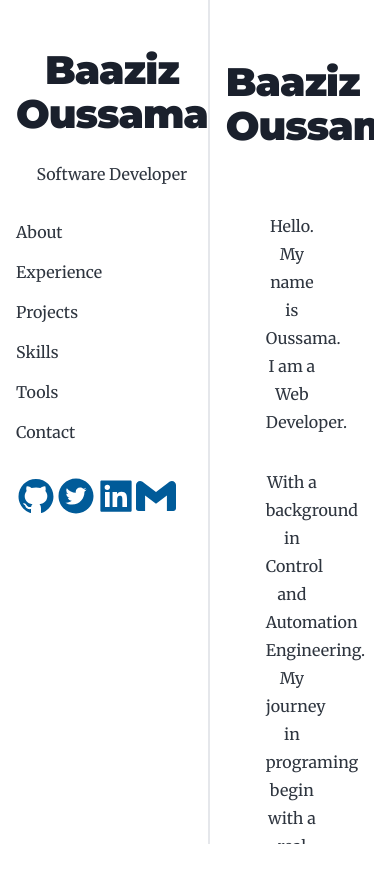
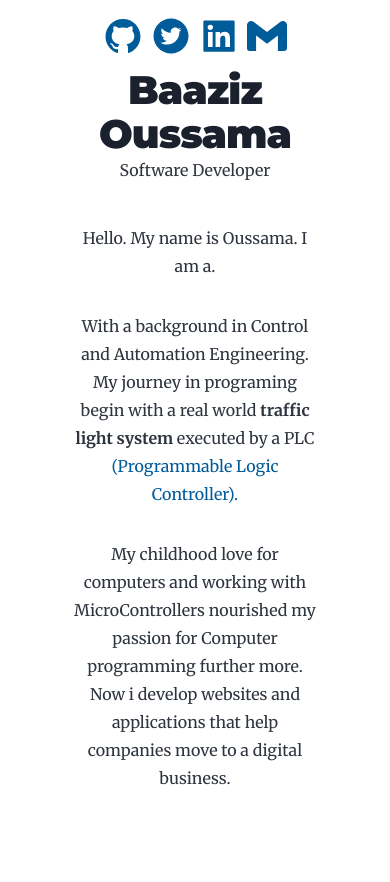
Before and after one commit to ouss4m4/bzouss, a Gatsby site: page / in a window 390 px wide. Before the commit the page ends 844 px from the top, so only its background shows below. Built offline with nearby package versions, Linux system fonts and the light colour scheme; Gatsby itself is replaced by a stand-in of ours.

Commit message:
headers centered

```diff
--- a/src/components/portfolio/About.js
+++ b/src/components/portfolio/About.js
@@ -5,11 +5,12 @@ const Aboutme = () => {
   return (
     <>
       <div className="container">
-        <h1 className="text-center">Baaziz Oussama</h1>
+        <h1 className="text-center m-0 p-0 md:pt-8">Baaziz Oussama</h1>
+        <p className="m-0 p-0 text-md text-center"> Software Developer</p>
         <div className="p-10">
           <div>
             <div className="max-w-xl text-center mx-auto">
-              <p>Hello. My name is Oussama. I am a Web Developer.</p>
+              <p>Hello. My name is Oussama. I am a.</p>
               <p>
                 With a background in Control and Automation Engineering. My
                 journey in programing begin with a real world{" "}
--- a/src/components/portfolio/Experience.js
+++ b/src/components/portfolio/Experience.js
@@ -4,7 +4,7 @@ const Experience = () => {
   return (
     <>
       <div className="container">
-        <h1>Experience</h1>
+        <h1 className="text-center">Experience</h1>
         <div className="flex gap-8">
           <p className="mb-0 w-32">
             <b>2018 - Present:</b>
--- a/src/components/portfolio/Projects.js
+++ b/src/components/portfolio/Projects.js
@@ -24,7 +24,7 @@ const Projects = () => {
   return (
     <>
       <div className="container">
-        <h1>Projects</h1>
+        <h1 className="text-center">Projects</h1>
         <div className="flex flex-wrap justify-center">
           {projects.map((p, i) => (
             <ProjectCard
--- a/src/components/portfolio/Skills.js
+++ b/src/components/portfolio/Skills.js
@@ -4,7 +4,7 @@ const Skills = () => {
   return (
     <>
       <div className="container">
-        <h1>Skills</h1>
+        <h1 className="text-center">Skills</h1>
         {/* Skill list */}
         <div className="grid sm:grid-cols-2 md:grid-cols-3 gap-4">
           {/* Skill wrap */}
--- a/src/components/portfolio/Tools.js
+++ b/src/components/portfolio/Tools.js
@@ -18,7 +18,7 @@ import gitLogo from "../../images/git-logo.svg"
 export const Tools = () => {
   return (
     <div className="container">
-      <h1>Tools</h1>
+      <h1 className="text-center">Tools</h1>
       <div className="grid gap-y-16 gap-x-2 grid-cols-tools  place-content-center place-items-center">
         <p className="m-0">FrontEnd</p>
         <div className="flex gap-4 justify-center">
--- a/src/pages/index.js
+++ b/src/pages/index.js
@@ -1,12 +1,12 @@
-import React /*  ,{ useEffect } */ from "react"
+import React from "react"
 import {
   AiFillTwitterCircle,
   AiFillLinkedin,
   AiFillGithub,
 } from "react-icons/ai"
+import scrollTo from "gatsby-plugin-smoothscroll"
 import FluidIMG from "../images/FluidIMG"
 import { SiGmail } from "react-icons/si"
-import scrollTo from "gatsby-plugin-smoothscroll"
 import SEO from "../components/seo"
 import {
   Aboutme,
@@ -25,59 +25,31 @@ const LandingPage = ({ data, location }) => {
   const toolsRef = React.useRef(null)
   const contactRef = React.useRef(null)
 
-  /* useEffect(() => {
-    let observer
-    if (aboutRef && expRef && projRef && skillRef && toolsRef && contactRef) {
-      const options = {
-        threshold: 0.5,
-      }
-      observer = new IntersectionObserver((entries, observer) => {
-        entries.forEach(entry => {
-          const navElement = document.querySelector(
-            `button[data-value="${entry.target.id}"]`
-          )
-
-          if (entry.isIntersecting) {
-            if (!navElement.classList.contains("active")) {
-              navElement.classList.add("active")
-            }
-          } else if (navElement.classList.contains("active")) {
-            navElement.classList.remove("active")
-          }
-        })
-      }, options)
-
-      observer.observe(aboutRef.current)
-      observer.observe(expRef.current)
-      observer.observe(projRef.current)
-      observer.observe(skillRef.current)
-      observer.observe(toolsRef.current)
-      observer.observe(contactRef.current)
-    }
-    return () => observer.disconnect()
-  }, [aboutRef, expRef, projRef, skillRef, toolsRef, contactRef]) */
-
   return (
     <>
       <SEO title="Baaziz Oussama" />
       <div className="container">
-        <div className="flex">
+        <div className="flex flex-col md:flex-row overflow-hidden">
           {/* SideBar */}
-          <div className="border-r-2 w-60 h-screen text-center">
-            <div className="flex-column">
-              {/* <div className="avatar">
-                <FluidIMG
-                  filename="profile-pic"
-                  className="rounded-full w-40 h-40 mx-auto mt-10 border"
-                />
-              </div> */}
-              <div className="">
-                <h1 id="title">Baaziz Oussama</h1>
-              </div>
-              <p>Software Developer</p>
+          <div className="w-full flex flex-col md:border-r-2 md:w-60 md:p-6 md:text-center md:bg-purple-50">
+            <FluidIMG
+              filename="profile-pic"
+              className="hidden md:block rounded-full w-40 h-40 mx-auto"
+            />
+            <p
+              id="title"
+              className="hidden md:block text-lg m-0 mt-4 font-bold"
+            >
+              Baaziz Oussama
+            </p>
+            <p className="hidden md:block  p-0 m-0 text-md ">
+              Software Developer
+            </p>
 
+            {/* Social buttons + nav */}
+            <div className="flex flex-col-reverse md:flex-col">
               <nav>
-                <ul className="flex-col gap-8">
+                <ul className="hidden md:flex md:flex-col my-12">
                   <li>
                     <button
                       className="block "
@@ -140,7 +112,8 @@ const LandingPage = ({ data, location }) => {
                   </li>
                 </ul>
               </nav>
-              <div className="flex ">
+
+              <div className="flex gap-2 m-0 pt-4 justify-center">
                 <a
                   href="https://github.com/ouss4m4"
                   target="_blank"
@@ -173,27 +146,19 @@ const LandingPage = ({ data, location }) => {
             <section ref={aboutRef} id="about" className="min-h-screen pt-3">
               <Aboutme />
             </section>
-            <section
-              ref={expRef}
-              id="experience"
-              className="min-h-screen pt-3 "
-            >
+            <section ref={expRef} id="experience" className="pt-3">
               <Experience />
             </section>
-            <section ref={projRef} id="projects" className="min-h-screen pt-3">
+            <section ref={projRef} id="projects" className="pt-3">
               <Projects />
             </section>
-            <section ref={skillRef} id="skills" className="min-h-screen pt-3">
+            <section ref={skillRef} id="skills" className="pt-3">
               <Skills />
             </section>
-            <section ref={toolsRef} id="tools" className="min-h-screen pt-3">
+            <section ref={toolsRef} id="tools" className="pt-3">
               <Tools />
             </section>
-            <section
-              ref={contactRef}
-              id="contact"
-              className="min-h-screen pt-3"
-            >
+            <section ref={contactRef} id="contact" className="pt-3">
               <Contact />
             </section>
           </main>
```
